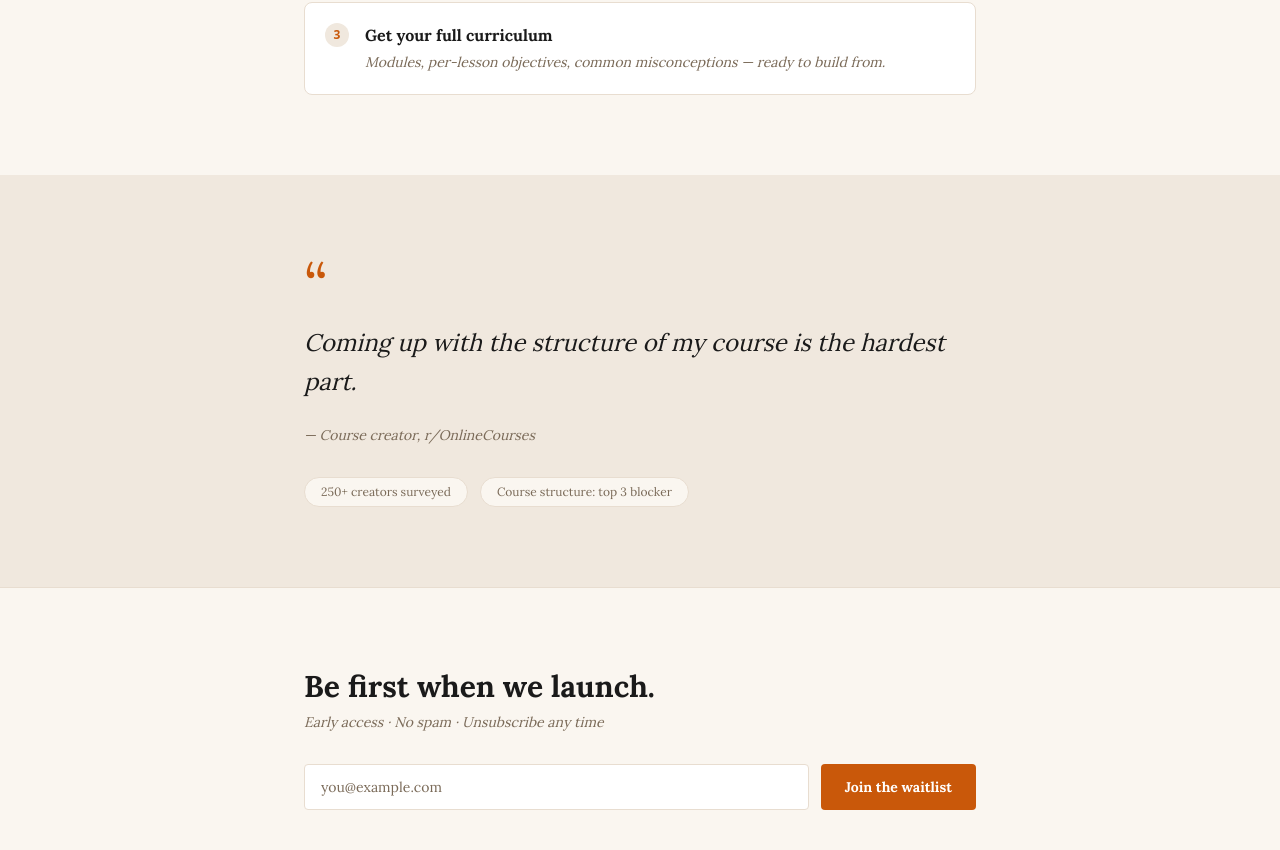
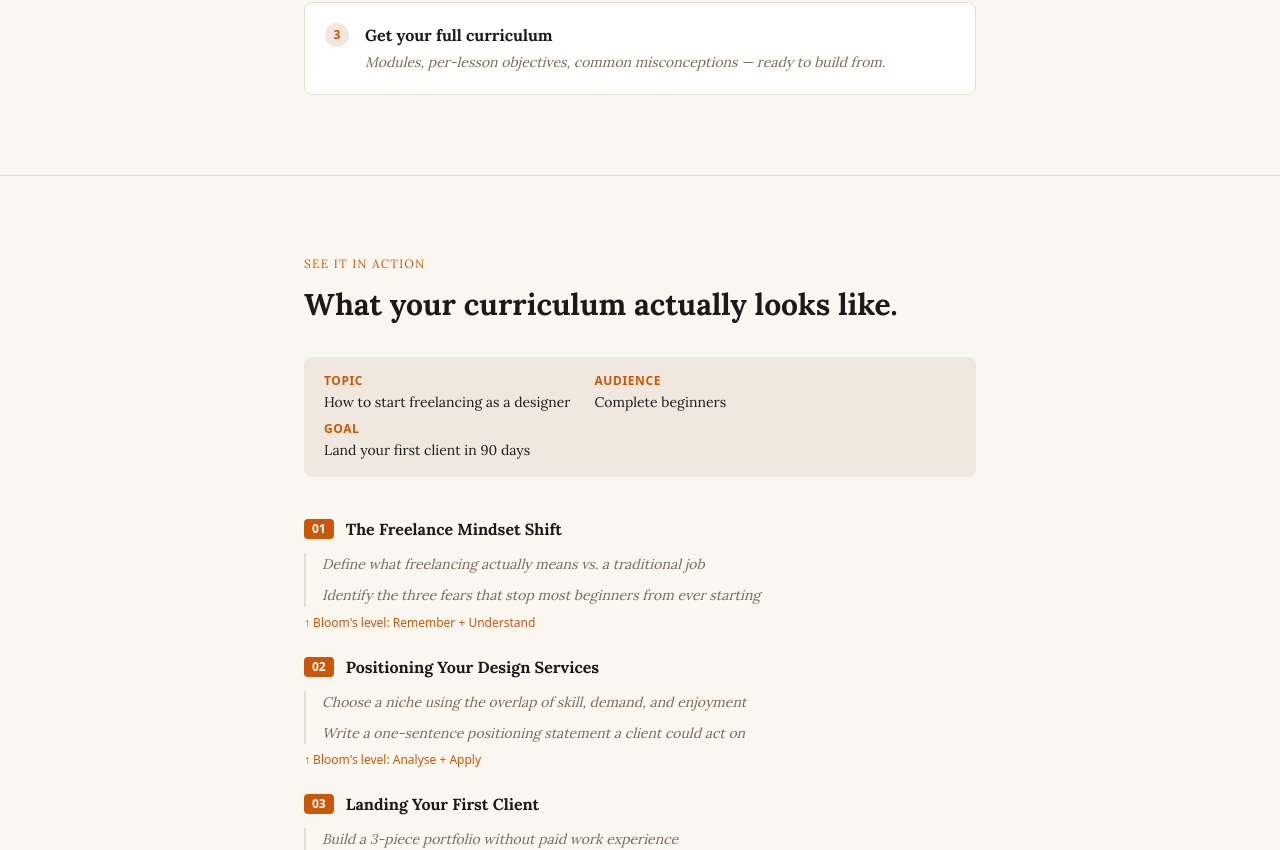
Before and after one commit to alexispzo/curriq, a Next.js app: page / in a window 1280 px wide. Shown: the part 950-1800 px from the top of the page. Built offline with nearby package versions, Linux system fonts and the light colour scheme.

Commit message:
feat: insert SampleOutput between HowItWorks and SocialProof

```diff
--- a/app/page.tsx
+++ b/app/page.tsx
@@ -1,6 +1,7 @@
 import Footer from "@/app/components/Footer"
 import Hero from "@/app/components/Hero"
 import HowItWorks from "@/app/components/HowItWorks"
+import SampleOutput from "@/app/components/SampleOutput"
 import SocialProof from "@/app/components/SocialProof"
 import WaitlistForm from "@/app/components/WaitlistForm"
 
@@ -9,6 +10,7 @@ export default function Page() {
     <main>
       <Hero />
       <HowItWorks />
+      <SampleOutput />
       <SocialProof />
       <WaitlistForm />
       <Footer />
```
